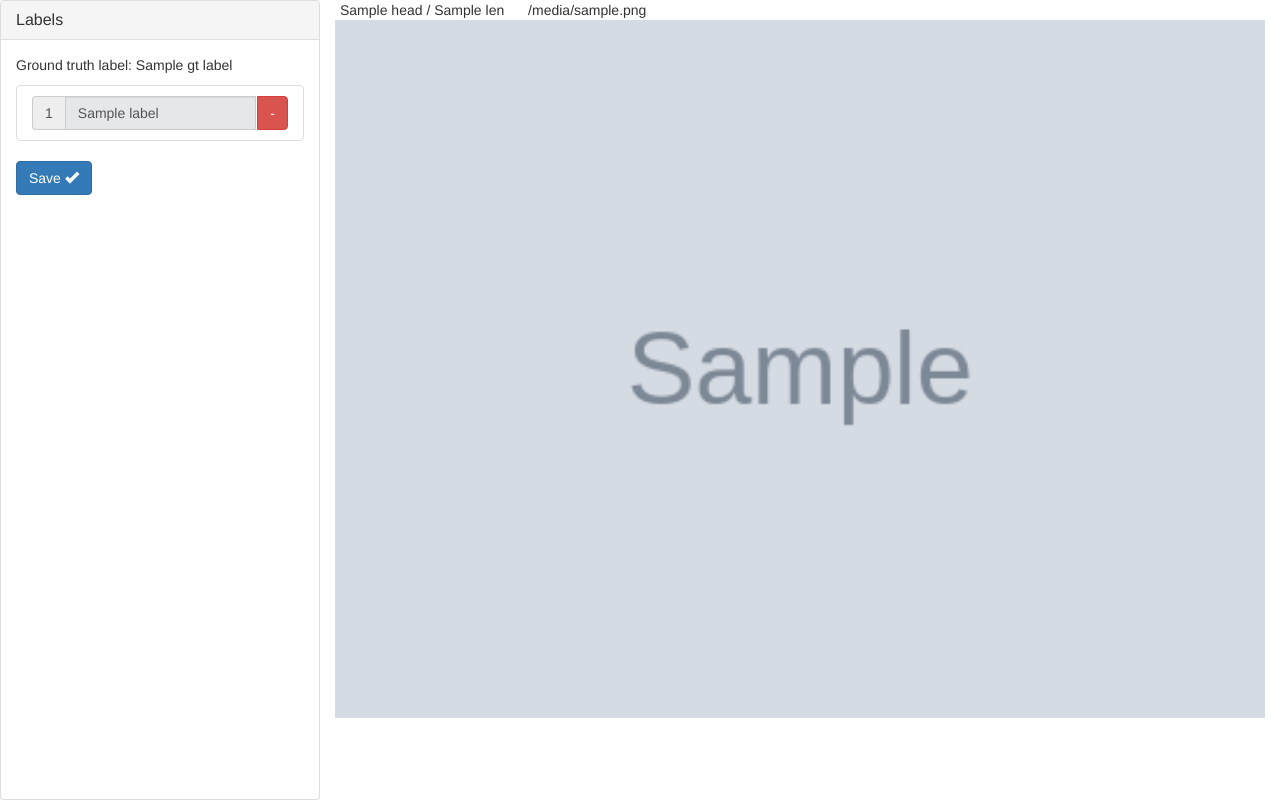
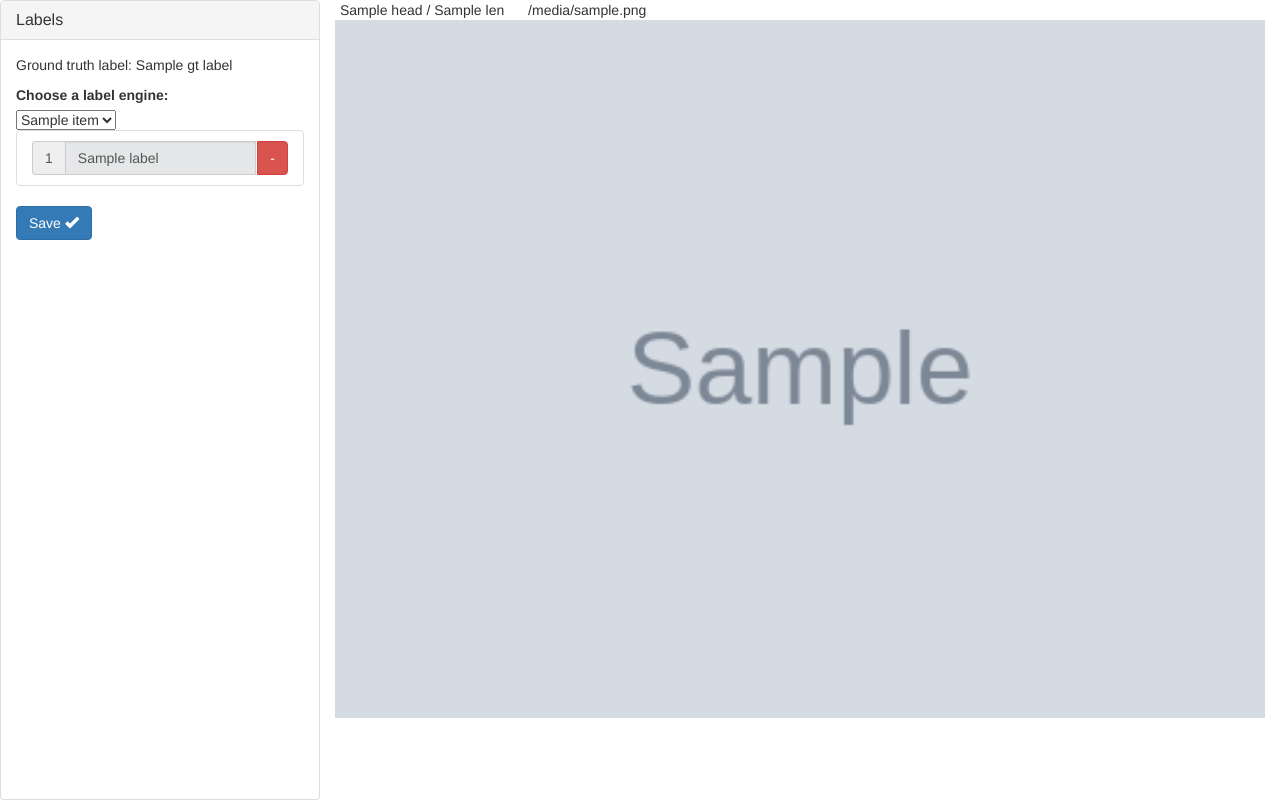
Before and after one commit to mekomlusa/dummy_labeling, a Flask app: template templates/tagger.html in a window 1280 px wide. Run offline with Flask 2, Linux system fonts and the light colour scheme; the template is opened without the code that fills it: most values are stand-ins (such as "Sample title", 1, 10 or a date in 2020); grey boxes marked "Sample" are stand-in pictures; parts of the project's set-up code (start-up, migrations or seed data) failed here and were passed over; some libraries are stand-ins or nearby versions; some web fonts are replaced.

Commit message:
Remember select label methods

```diff
--- a/app.py
+++ b/app.py
@@ -25,11 +25,15 @@ def tagger():
     not_end = not(app.config["HEAD"] == len(app.config["FILES"]) - 1)
     not_start = not (app.config["HEAD"] == 0)
     grount_truth_label = app.config["IMAGE_SETTINGS"]['ground_truth'][image]
+    available_labels = set(app.config["IMAGE_SETTINGS"].keys())
+    available_labels.remove('ground_truth')
+    available_labels.add('confirmed')
 
     already_has_labels = len(labels) > 0
     return render_template('tagger.html', not_end=not_end, has_label=already_has_labels,
         not_start=not_start, directory=directory, image=image, labels=labels, head=app.config["HEAD"] + 1,
-        len=len(app.config["FILES"]), gt_label=grount_truth_label)
+        len=len(app.config["FILES"]), gt_label=grount_truth_label, preset_labels=available_labels,
+        selected_label_method=app.config['SELECTED_LABEL_ENGINE'])
 
 @app.route('/next')
 def next():
@@ -99,6 +103,15 @@ def modify():
 
     labels_without_this_image = labels_without_this_image.sort_values(by=['id', 'image'], ascending=[True, False])
     labels_without_this_image.to_csv(app.config["OUT"], index=False)
+
+    return redirect(url_for('tagger'))
+
+@app.route("/selected_label_method", methods=['POST', 'GET'])
+def selected_label_method():
+    if request.method == "POST":
+        selected_val = request.form['labelset']
+
+    app.config['SELECTED_LABEL_ENGINE'] = selected_val
 
     return redirect(url_for('tagger'))
 
@@ -191,6 +204,7 @@ if __name__ == "__main__":
             # inflated_configs[key] = temp_df
 
     app.config["IMAGE_SETTINGS"] = inflated_configs
+    app.config['SELECTED_LABEL_ENGINE'] = 'confirmed'
 
     if args.out == None:
         app.config["OUT"] = "out.csv"
--- a/templates/tagger.html
+++ b/templates/tagger.html
@@ -28,6 +28,18 @@
         </script>
         <div class="panel-body">
           <p>Ground truth label: {{ gt_label }}</p>
+          <label for="labelset">Choose a label engine:</label>
+          <form action= "{{ url_for('selected_label_method') }}" method="POST">
+            <select name="labelset" id="labelset" onchange='this.form.submit()'>
+              {% for item in preset_labels %}
+                {% if selected_label_method == item %}
+                <option value="{{ item }}" selected='selected'>{{item}}</option>
+                {% else %}
+                <option value="{{ item }}">{{item}}</option>
+                {% endif %}
+              {% endfor %}
+            </select>
+          </form>
             <div class="list-group">
               {% for label in labels %}
                 <div class="list-group-item">
```
